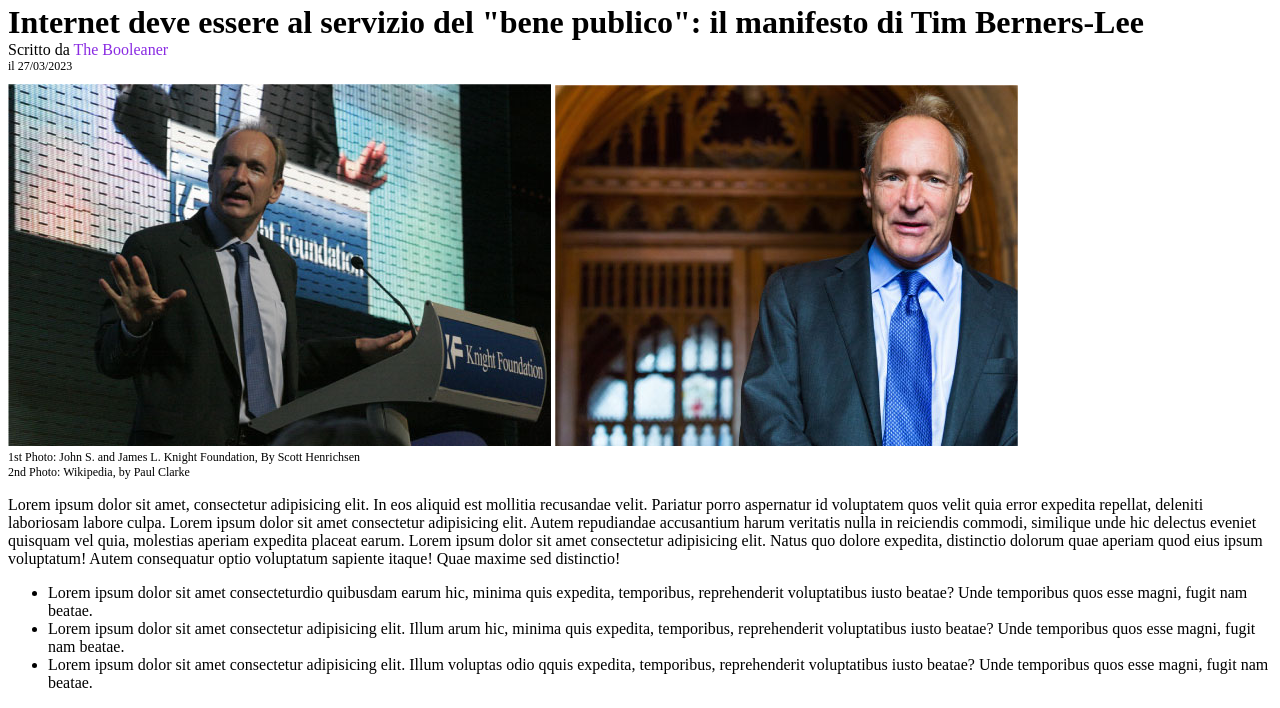
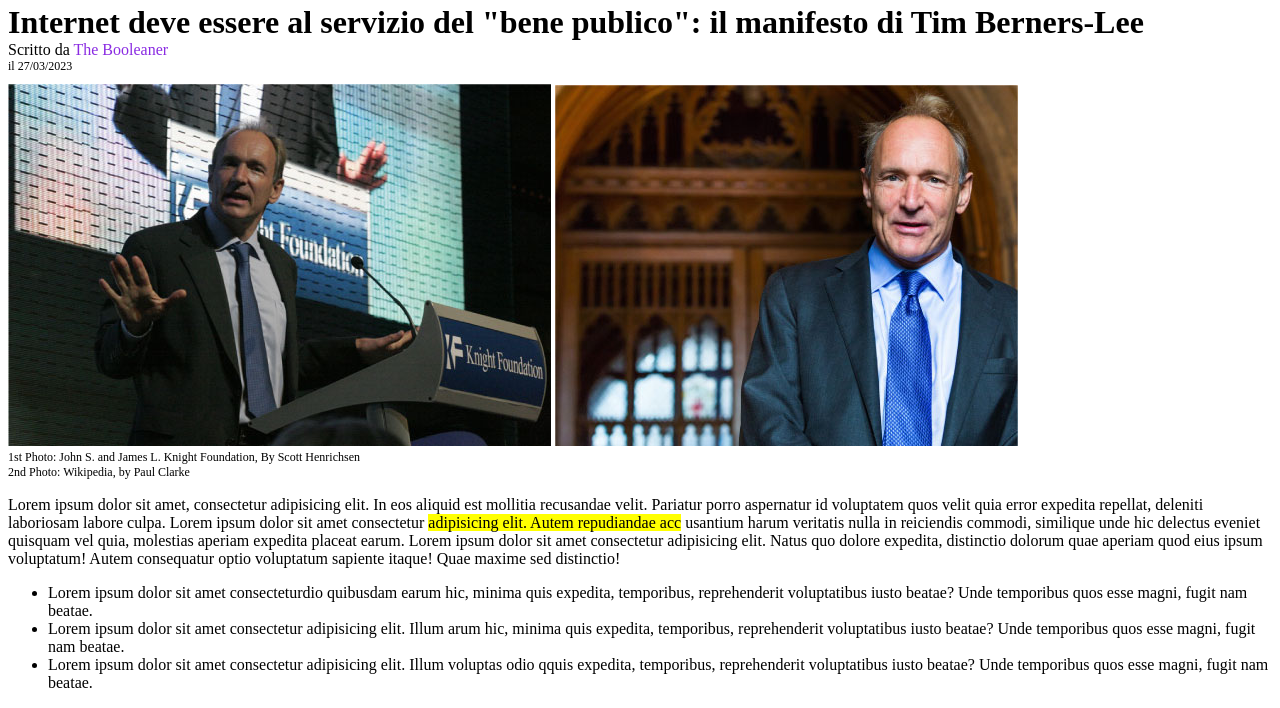
Before and after one commit to Cosimo-Colucci/html-css-booleaner, a plain HTML site: page index.html in a window 1280 px wide. Shown: the part 195-903 px from the top of the page. Drawn offline with Linux system fonts and the light colour scheme.

Commit message:
highlighted the text

```diff
--- a/css/style.css
+++ b/css/style.css
@@ -29,3 +29,7 @@ h1{
     margin: 0;
     font-size: 12px;
 }
+
+.evidenziato{
+    background-color: yellow;
+}
--- a/index.html
+++ b/index.html
@@ -34,7 +34,7 @@
 
       <p>
         Lorem ipsum dolor sit amet, consectetur adipisicing elit. In eos aliquid est mollitia recusandae velit. Pariatur porro aspernatur id voluptatem quos velit quia error expedita repellat, deleniti laboriosam labore culpa.
-        Lorem ipsum dolor sit amet consectetur adipisicing elit. Autem repudiandae accusantium harum veritatis nulla in reiciendis commodi, similique unde hic delectus eveniet quisquam vel quia, molestias aperiam expedita placeat earum.
+        Lorem ipsum dolor sit amet consectetur <span class="evidenziato">adipisicing elit. Autem repudiandae acc</span> usantium harum veritatis nulla in reiciendis commodi, similique unde hic delectus eveniet quisquam vel quia, molestias aperiam expedita placeat earum.
         Lorem ipsum dolor sit amet consectetur adipisicing elit. Natus quo dolore expedita, distinctio dolorum quae aperiam quod eius ipsum voluptatum! Autem consequatur optio voluptatum sapiente itaque! Quae maxime sed distinctio!
       </p>
 
```
